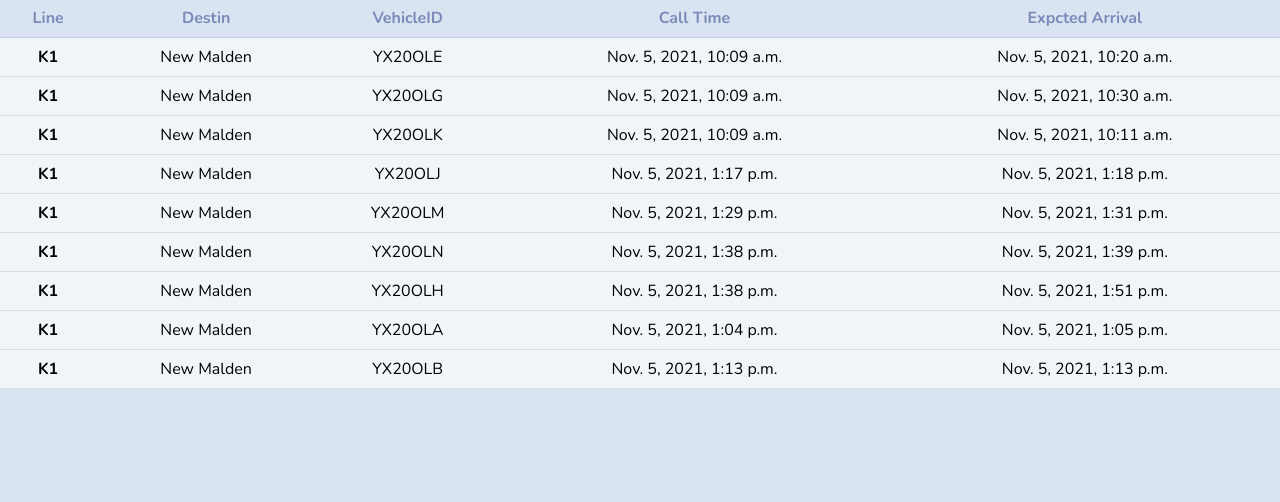
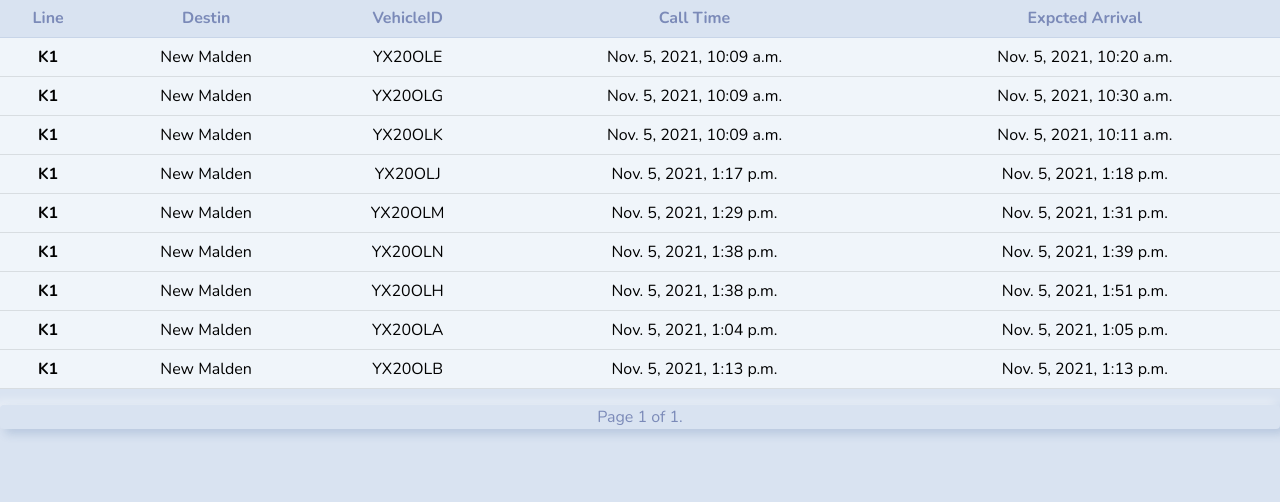
Before and after one commit to rafaelmaframg/TFL-London, a Django app: page /results in a window 1280 px wide. Shown: the part 87-589 px from the top of the page. Run offline with Django 3.2, Linux system fonts and the light colour scheme; data comes from the database, SQL or seed files in the repository; both versions use the stored data as it was after the commit; some libraries are stand-ins or nearby versions.

Commit message:
add paginator in results page

```diff
--- a/london/templates/results.html
+++ b/london/templates/results.html
@@ -46,7 +46,7 @@
     </tr>
   </thead>
   <!------------------------ iteration each saved data -------------------------------->
-{% for each in bus %}
+{% for each in buses.object_list %}
     <tbody>
     <tr class="table-light text-center">
 <th scope="row">{{ each.line_name }}</th>
@@ -58,5 +58,20 @@
 {% endfor %}
     </table>
   <!------------------------ end iteration each saved data -------------------------------->
+<div class="pagination">
+    <span class="step-links">
+        {% if buses.has_previous %}
+            <a href="?page={{ buses.previous_page_number }}">Previous</a>
+        {% endif %}
+
+        <span class="current">
+            Page {{ buses.number }} of {{ buses.paginator.num_pages }}.
+        </span>
+
+        {% if buses.has_next %}
+            <a href="?page={{ buses.next_page_number }}">Next</a>
+        {% endif %}
+    </span>
+</div>
 </body>
 </html>
--- a/london/views.py
+++ b/london/views.py
@@ -4,6 +4,7 @@ from django.http import HttpResponseNotFound
 from django.shortcuts import render
 from .models import Buses
 from .services import get_bus
+from django.core.paginator import Paginator, InvalidPage, EmptyPage
 
 
 # 'https://api.tfl.gov.uk/StopPoint/490014050A/arrivals' #Victoria, this is used to second check.
@@ -20,9 +21,8 @@ def index(request):
     refresh_count = round(float(refresh_count[6:-5]), 0) #capture seconds for page refresh
     hour = time.strptime(buses[0]['timestamp'][:-3], "%Y-%m-%dT%H:%M:%S.%f")  # Convert to timeformat
     formated_hour = time.strftime("%H:%M:%S", hour)  #get hour to show in index page
-
-    return render(request, 'index.html', {'buses': buses, 'time_now': formated_hour, 'refresh': refresh_count,
-                                          'station_name': buses[0]['stationName']})
+    return render(request, 'index.html', {'buses': buses, 'time_now': formated_hour,
+                                          'refresh': refresh_count, 'station_name': buses[0]['stationName']})
 
 
 def api(request):
@@ -35,8 +35,17 @@ def api(request):
 
 def results(request):
     """Function to get all saved data in DB and render the results page"""
-    buses = {'bus': list(Buses.objects.all())}
-    return render(request, 'results.html', buses)
+    buses = Buses.objects.all()
+    paginator = Paginator(buses, 10) #paginator for data in results page
+    try:
+        page = int(request.GET.get('page', '1'))
+    except ValueError:
+        page = 1
+    try:
+        bus = paginator.page(page)
+    except (EmptyPage, InvalidPage):
+        bus = paginator.page(paginator.num_pages)
+    return render(request, 'results.html', {'buses': bus})
 
 
 def create_bus(buses):
```
Also changed, not shown: README.md, api.jpg (added), db.sqlite3, results.jpg.
